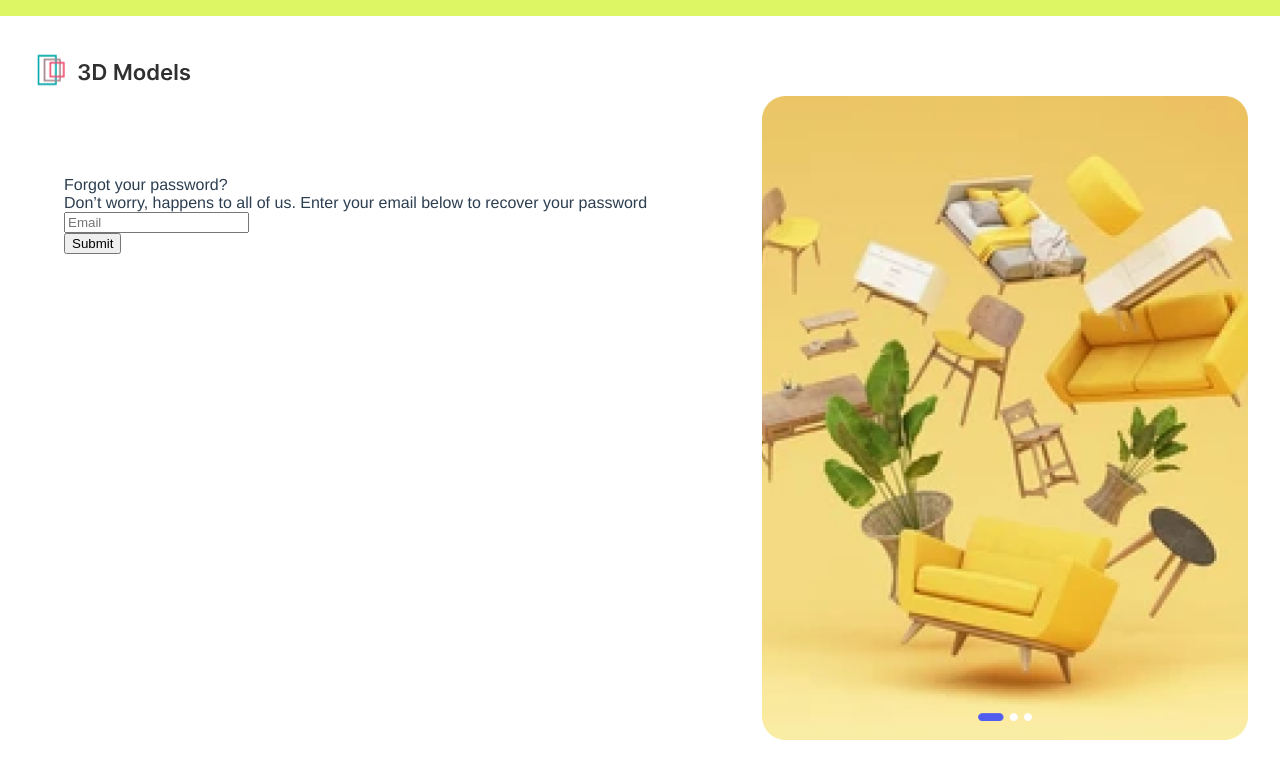
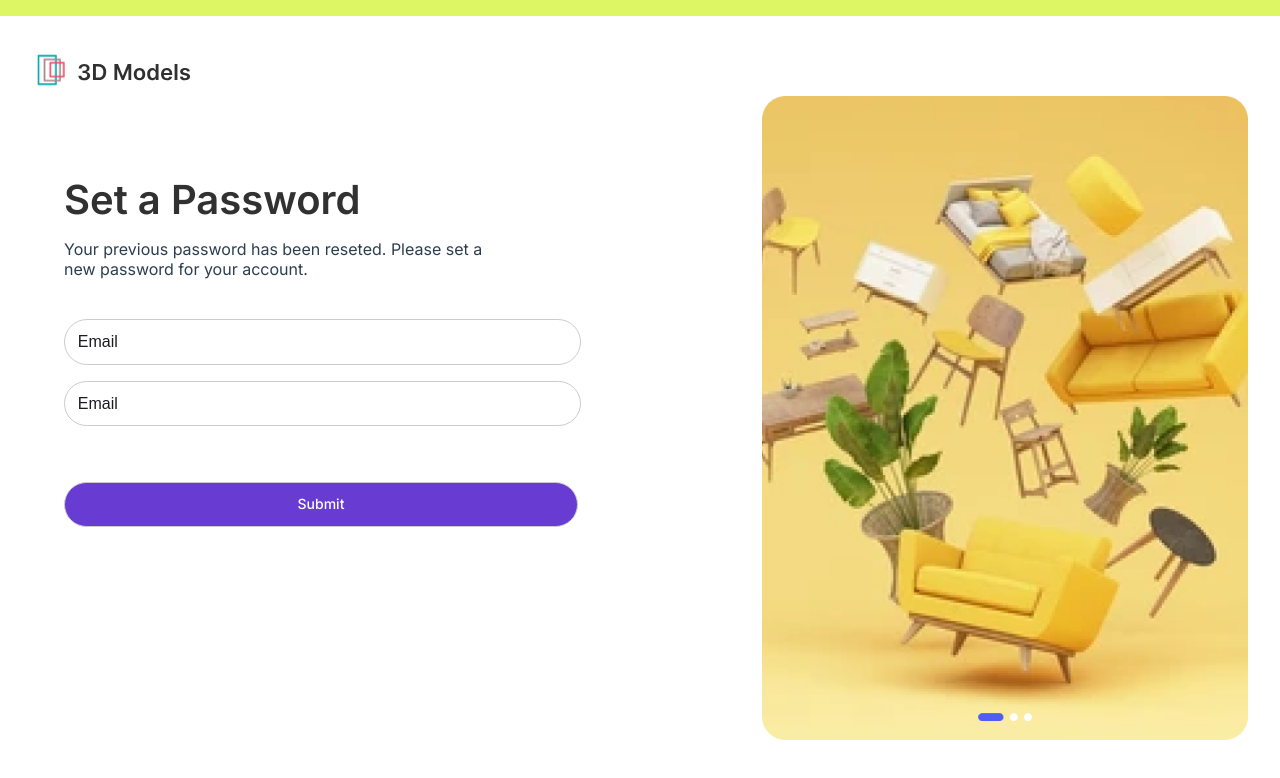
Before and after one commit to Harshit9651/figma2, a Vue app: page /Signin in a window 1280 px wide. Shown: the top 778 px of the page. Built offline with nearby package versions, Linux system fonts and the light colour scheme.

Commit message:
add set password

```diff
--- a/src/components/SignInPage.vue
+++ b/src/components/SignInPage.vue
@@ -88,13 +88,15 @@
             </div>
           </div>
           <div class="setPassword">
-            <div class="heading">Forgot your password?</div>
+            <div class="heading">Set a Password</div>
             <div class="content">
-              Don’t worry, happens to all of us. Enter your email below to
-              recover your password
+              Your previous password has been reseted. Please set a new password for your account.
             </div>
             <div class="form">
-              <div class="input-email">
+              <div class="input-password">
+                <input type="email" placeholder="Email" name="" id="" />
+              </div>
+              <div class="input-password">
                 <input type="email" placeholder="Email" name="" id="" />
               </div>
               <div class="submit-button">
@@ -336,7 +338,146 @@ const loginpage = ref(false);
             }
           }
         }
+        .setPassword {
+          display: flex;
+          gap: 1rem;
+          flex-direction: column;
 
+
+
+          .heading {
+            font-family: Inter;
+            font-size: 40px;
+            font-weight: 600;
+            line-height: 48.41px;
+            text-align: left;
+            text-underline-position: from-font;
+            text-decoration-skip-ink: none;
+            color: #313131;
+          }
+
+          .content {
+            width: 70%;
+            font-family: Inter;
+            font-size: 16px;
+            font-weight: 400;
+            line-height: 19.36px;
+            text-align: left;
+            text-underline-position: from-font;
+            text-decoration-skip-ink: none;
+          }
+
+          .form {
+            margin-top: 1.5rem;
+            display: flex;
+            flex-direction: column;
+            gap: 1rem;
+
+            .input-password {
+              width: 80%;
+              position: relative;
+
+              input {
+                width: 95%;
+                padding: 0.8rem;
+                font-size: 16px;
+                border: 1px solid #ccc;
+                border-radius: 2rem;
+                outline: none;
+                padding-right: 2.5rem;
+                transition: border-color 0.3s;
+
+                &:focus {
+                  border: 2px solid #683cd3;
+                }
+
+                &::placeholder {
+                  color: #1c1b1f;
+                }
+              }
+            }
+
+            .submit-button {
+              margin-top: 2.5rem;
+              width: 80%; /* Same width as input */
+              button {
+                all: unset;
+                width: 100%; /* Make the button width same as the input field */
+                padding: 0.8rem;
+                font-size: 16px;
+                border: 1px solid #ccc;
+                border-radius: 2rem;
+                outline: none;
+                transition: border-color 0.3s;
+                background-color: #683cd3;
+                display: flex;
+                justify-content: center;
+                align-items: center;
+                font-family: Inter;
+                font-size: 14px;
+                font-weight: 500;
+                line-height: 16.94px;
+                text-align: left;
+                text-decoration-skip-ink: none;
+                color: white;
+              }
+            }
+          }
+          .signin-with {
+            margin-top: 2rem;
+            width: 80%;
+            display: flex;
+            align-items: center;
+            .part1 {
+              width: 40%;
+              height: 1px;
+              background-color: #313131;
+            }
+            .part2 {
+              display: flex;
+              align-items: center;
+              justify-content: center;
+              width: 20%;
+              font-family: Inter;
+              font-size: 14px;
+              font-weight: 400;
+              line-height: 16.94px;
+              text-underline-position: from-font;
+              text-decoration-skip-ink: none;
+              color: #313131;
+            }
+            .part3 {
+              width: 40%;
+              height: 1px;
+              background-color: #313131;
+            }
+          }
+          .signups-option {
+            width: 80%;
+            margin-top: 2rem;
+
+            display: flex;
+            justify-content: space-between;
+            .with-google {
+              height: 3rem;
+              width: 45%;
+              display: flex;
+              justify-content: center;
+              align-items: center;
+              border: 1px solid black;
+              border-radius: 5px;
+            }
+            .with-apple {
+              height: 3rem;
+              width: 45%;
+              display: flex;
+              justify-content: center;
+              align-items: center;
+              border: 1px solid black;
+              border-radius: 5px;
+            }
+          }
+        }
         .main-login-content {
           margin-top: 2rem;
           display: flex;
```
